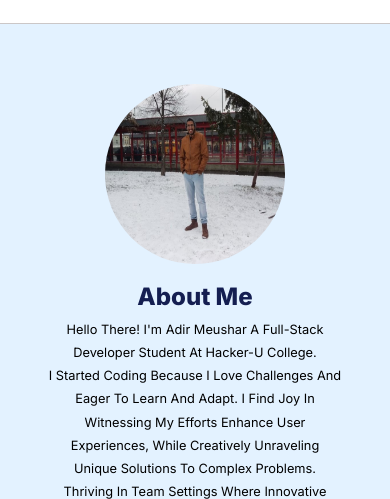
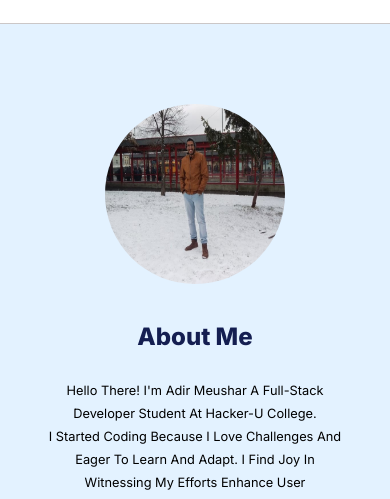
Before and after one commit to Adir-Meushar/Protfolio-JS, a plain HTML site: page index.html in a window 390 px wide. Shown: the part 584-1083 px from the top of the page. Drawn offline with Linux system fonts and the light colour scheme; a web font is replaced by a local one.

Commit message:
Update responsive.css

```diff
--- a/Protfolio-Page/styles/responsive.css
+++ b/Protfolio-Page/styles/responsive.css
@@ -139,8 +139,12 @@
     width: 55px;
     height: 49px;
   }
+  .about{
+    height: 75vh;
+  }
   #form-box {
     background-position: 54% 94%;
+    height: 75vh;
   }
   #form-box h2 {
     font-size: 2rem;
```
